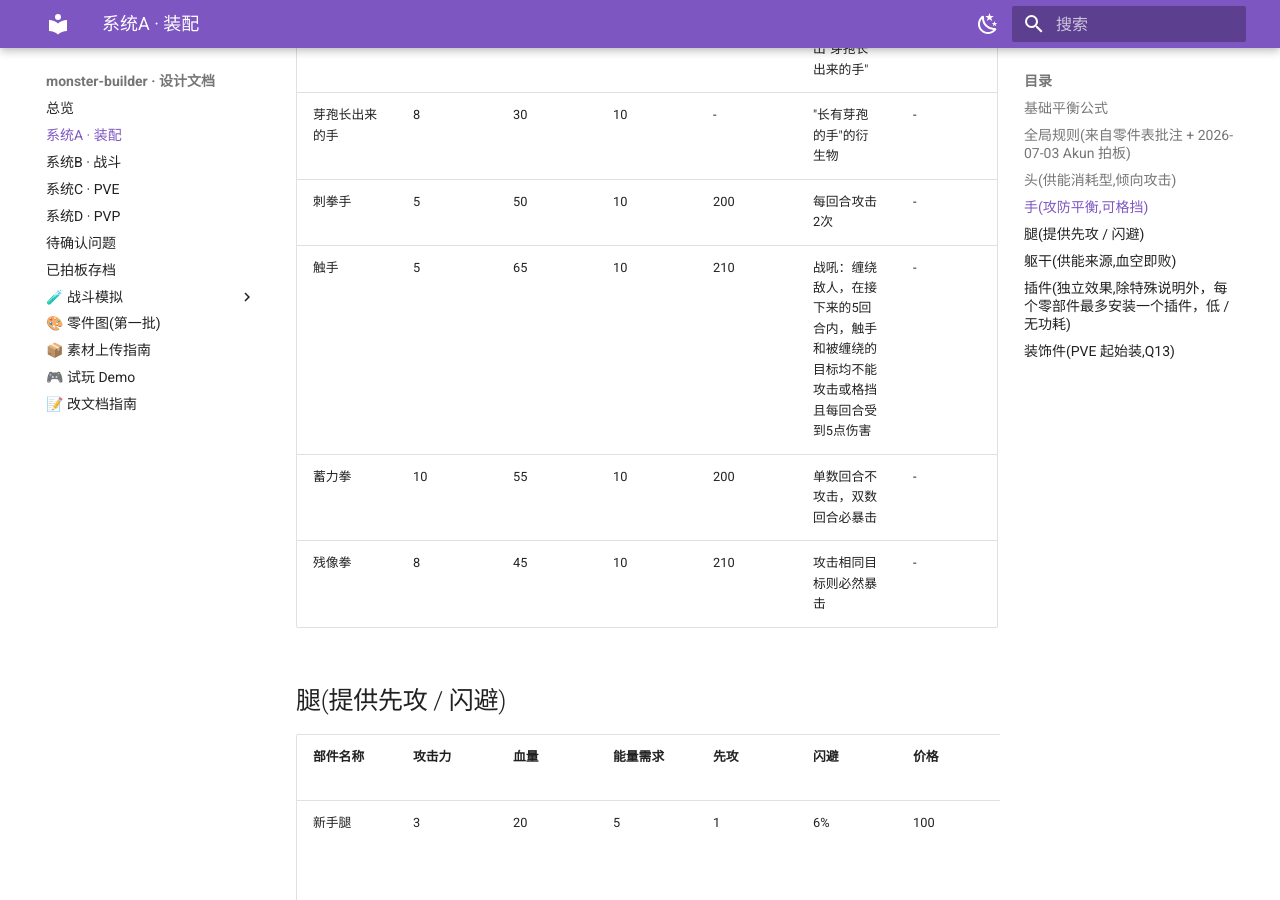
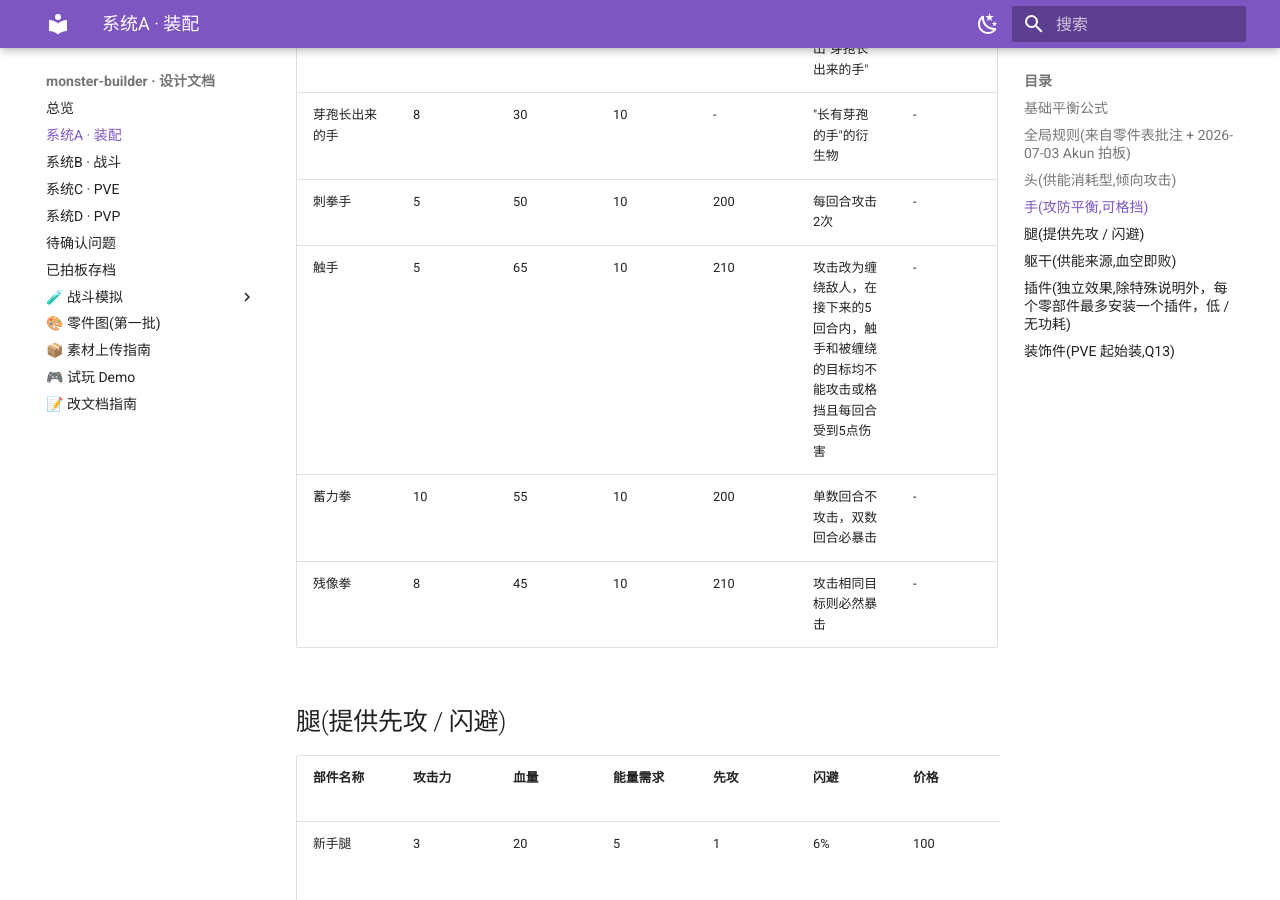
Before and after one commit to zhaoyuda/monster-builder, an MkDocs documentation site: the page built from design/01-assembly.md, in a window 1280 px wide and 900 px high, scrolled down 4095 px. Built offline with MkDocs 1.6.1 and Material for MkDocs 9.7.7, drawn with Linux system fonts in a browser that asks for light colours.

Commit message:
Update 01-assembly.md

```diff
--- a/design/01-assembly.md
+++ b/design/01-assembly.md
@@ -61,7 +61,7 @@
 | 长有芽孢的手 | 7 | 30 | 10 | 250 | 被击破后留下"芽孢"，2回合后长出"芽孢长出来的手" | - |
 | 芽孢长出来的手 | 8 | 30 | 10 | - | "长有芽孢的手"的衍生物 | - |
 | 刺拳手 | 5 | 50 | 10 | 200 | 每回合攻击2次 | - |
-| 触手 | 5 | 65 | 10 | 210 | 战吼：缠绕敌人，在接下来的5回合内，触手和被缠绕的目标均不能攻击或格挡且每回合受到5点伤害 | - |
+| 触手 | 5 | 65 | 10 | 210 | 攻击改为缠绕敌人，在接下来的5回合内，触手和被缠绕的目标均不能攻击或格挡且每回合受到5点伤害 | - |
 | 蓄力拳 | 10 | 55 | 10 | 200 | 单数回合不攻击，双数回合必暴击 | - |
 | 残像拳 | 8 | 45 | 10 | 210 | 攻击相同目标则必然暴击 | - |
 
```
